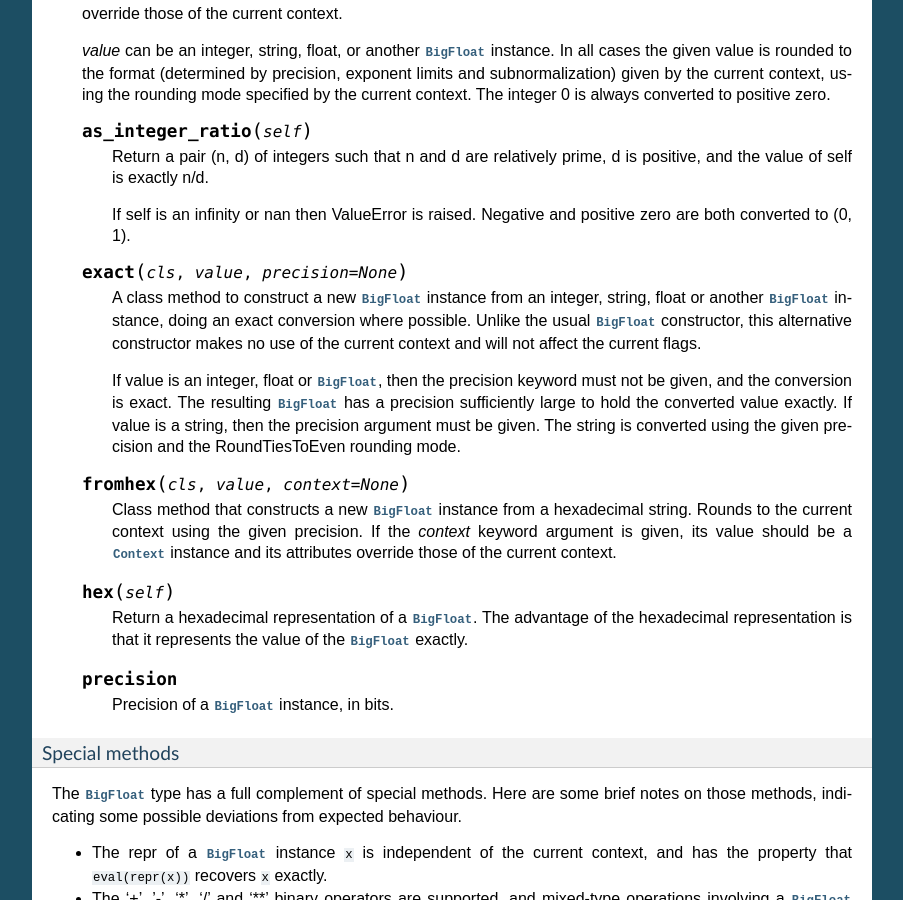
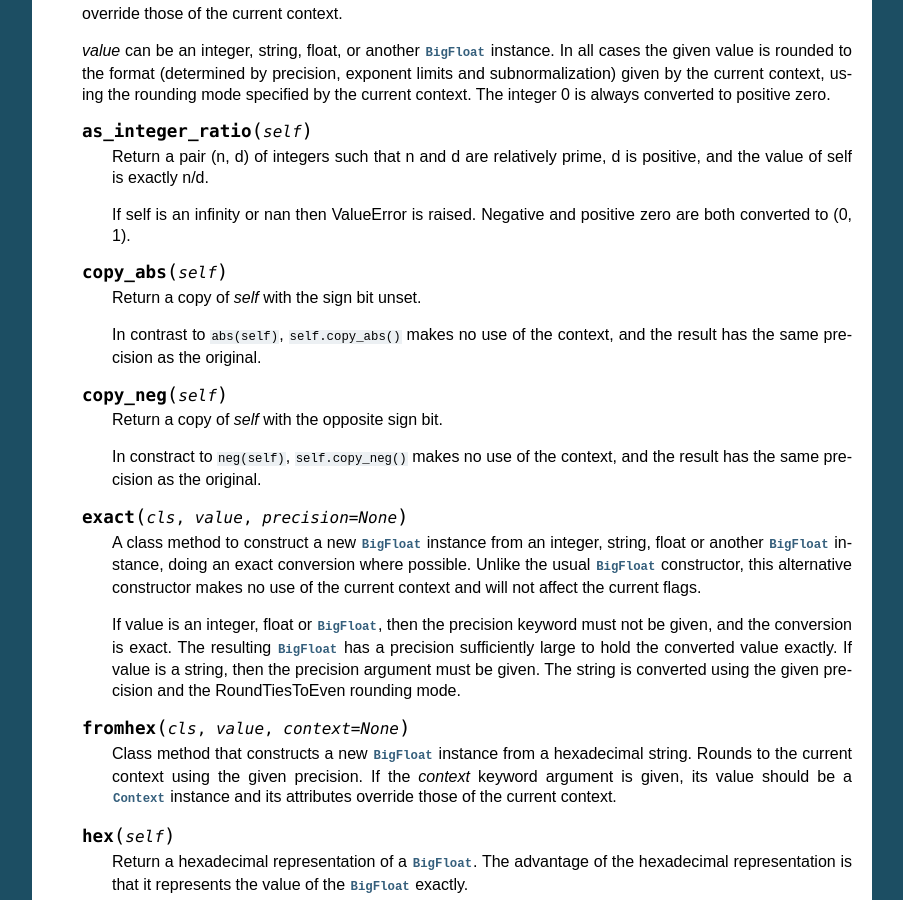
Before and after one commit to mdickinson/bigfloat, a Sphinx documentation site: the page built from bigfloat/doc/index.rst, in a window 1280 px wide and 900 px high, scrolled down 8397 px. Shown: the whole window, without its empty margins (198-1101 px from the left). Built offline with Sphinx 7.4.7, drawn with Linux system fonts in a browser that asks for light colours; some of the changed text lies outside the part shown.

Commit message:
Add docs for copy_abs and copy_neg methods.

```diff
--- a/bigfloat/doc/index.rst
+++ b/bigfloat/doc/index.rst
@@ -555,6 +555,20 @@ zero, and NaNs.
 
       If self is an infinity or nan then ValueError is raised.
       Negative and positive zero are both converted to (0, 1).
+
+   .. method:: copy_abs(self)
+
+      Return a copy of *self* with the sign bit unset.
+
+      In contrast to ``abs(self)``, ``self.copy_abs()`` makes no use of the
+      context, and the result has the same precision as the original.
+
+   .. method:: copy_neg(self)
+
+      Return a copy of *self* with the opposite sign bit.
+
+      In constract to ``neg(self)``, ``self.copy_neg()`` makes no use of the
+      context, and the result has the same precision as the original.
 
    .. method:: exact(cls, value, precision=None)
 
```
